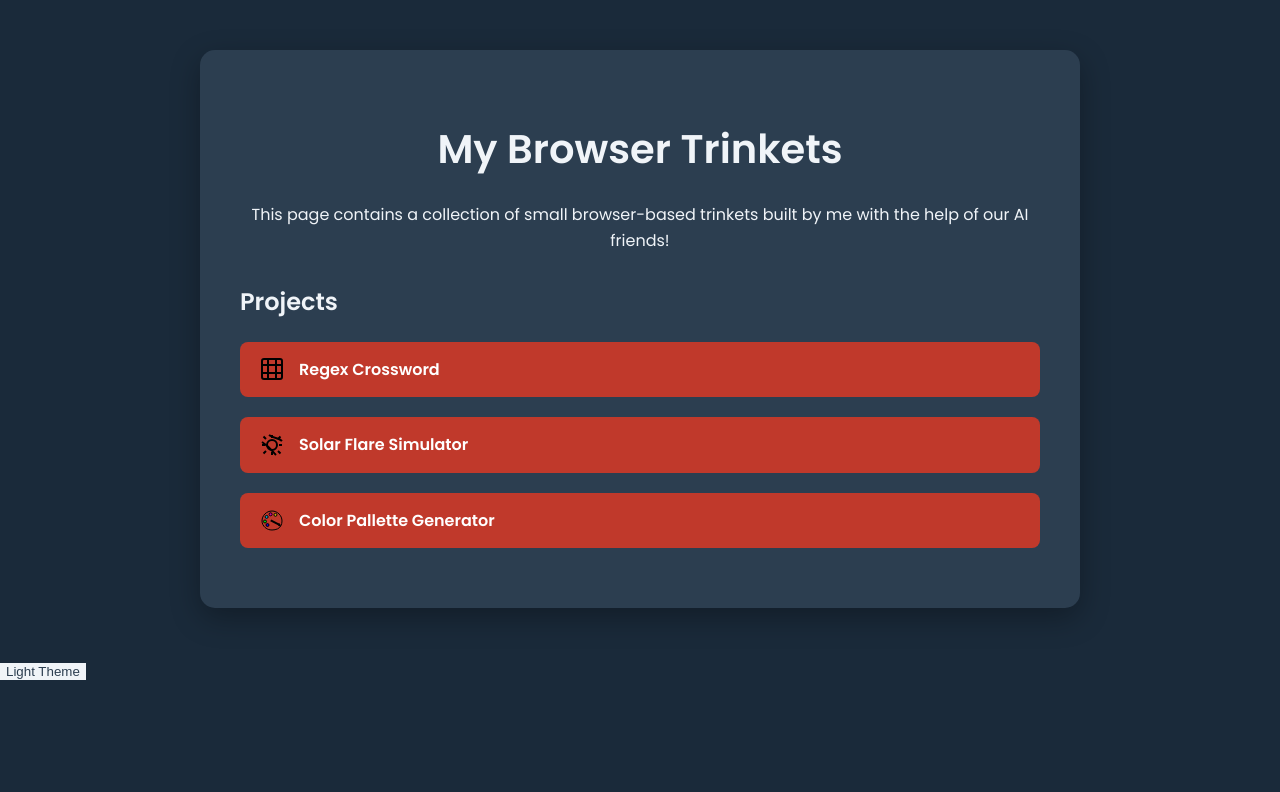
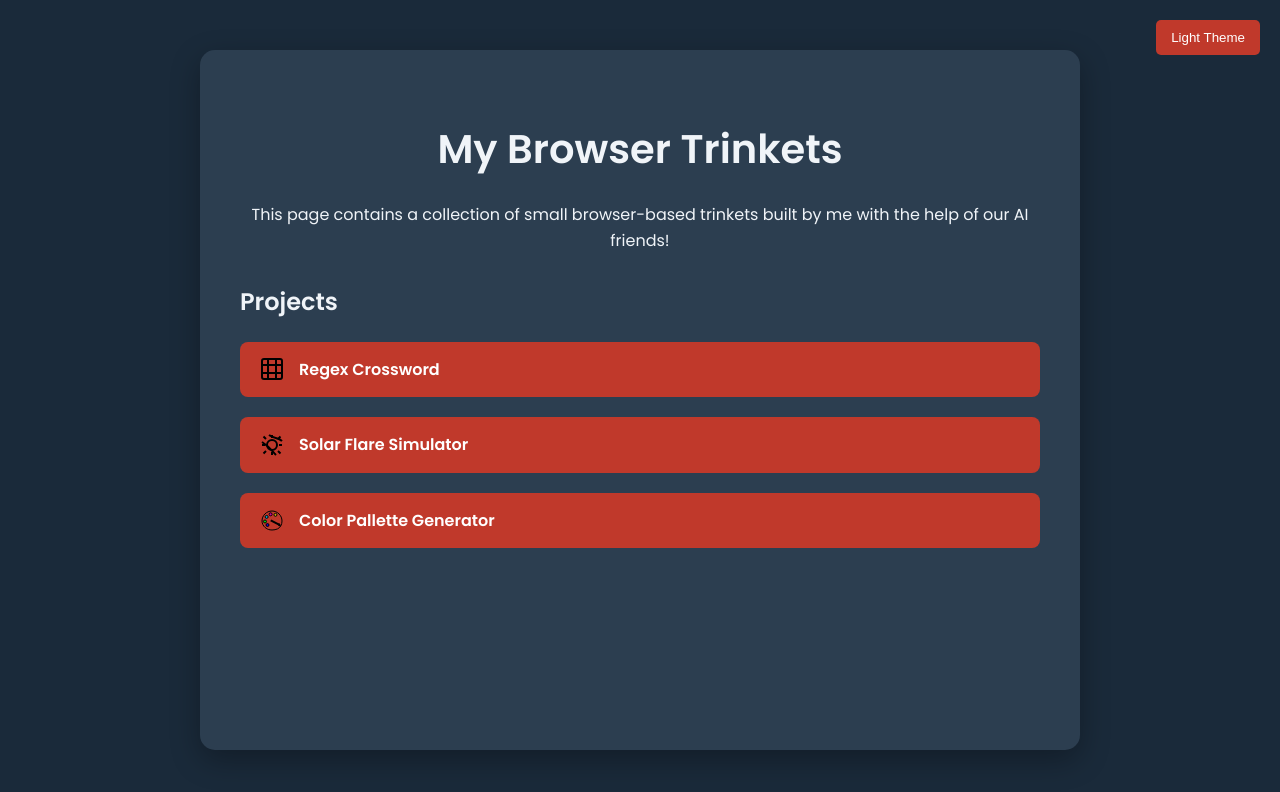
Before and after one commit to harsh2204/tinkers, a plain HTML site: page index.html in a window 1280 px wide. Both pictures are taken after a click on the button "Dark Theme". Drawn offline with nearby package versions, Linux system fonts and the light colour scheme.

Commit message:
consistency

```diff
--- a/index.html
+++ b/index.html
@@ -9,22 +9,51 @@
   <style>
     @import url("https://fonts.googleapis.com/css2?family=Poppins:wght@300;400;600&display=swap");
 
+    :root {
+      --bg-color: #e6eaee;
+      --text-color: #333;
+      --container-bg: #fff;
+      --quirky-color: #3498db;
+      --shadow-color: rgba(0, 0, 0, 0.1);
+      --accent-color: #e74c3c;
+    }
+
+    .dark-theme {
+      --bg-color: #1a2a3a;
+      --text-color: #f0f4f8;
+      --container-bg: #2c3e50;
+      --quirky-color: #e74c3c;
+      --shadow-color: rgba(0, 0, 0, 0.3);
+      --accent-color: #3498db;
+    }
+
     body {
-      font-family: "Poppins", sans-serif;
-      background-color: #e6eaee;
+      font-family: 'Poppins', sans-serif;
+      background-color: var(--bg-color);
+      color: var(--text-color);
+      line-height: 1.6;
+      transition: background-color 0.3s ease, color 0.3s ease;
+      display: flex;
+      flex-direction: column;
+      min-height: 100vh;
       margin: 0;
-      padding: 0;
-      color: #333;
-      line-height: 1.6;
     }
 
     .container {
       max-width: 800px;
       margin: 50px auto;
       padding: 40px;
-      background-color: #fff;
-      box-shadow: 0 10px 30px rgba(0, 0, 0, 0.1);
+      background-color: var(--container-bg);
+      box-shadow: 0 10px 30px var(--shadow-color);
       border-radius: 15px;
+      flex-grow: 1;
+    }
+
+    h1 {
+      font-size: clamp(2rem, 5vw, 2.5rem);
+      color: var(--text-color);
+      margin-bottom: 20px;
+      text-align: center;
     }
 
     h1,
@@ -33,16 +62,16 @@
       color: #1a2a3a;
     }
 
-    h1 {
-      font-size: 2.5em;
-      margin-bottom: 20px;
-      text-align: center;
-    }
-
     h4 {
       font-weight: 400;
       color: #2c3e50;
       text-align: center;
+      margin-bottom: 30px;
+    }
+
+    p {
+      font-size: clamp(1rem, 3vw, 1.2rem);
+      color: var(--text-color);
       margin-bottom: 30px;
     }
 
@@ -118,16 +147,30 @@
     }
 
     body.dark-theme .theme-toggle {
-      background-color: #f0f4f8;
-      color: #2c3e50;
+      background-color: #c0392b;
+      color: #fff;
     }
 
     body.dark-theme .theme-toggle:hover {
-      background-color: #e6eaee;
+      background-color: #e74c3c;
     }
 
     body.dark-theme .project-icon {
       filter: invert(1);
+    }
+
+    .theme-toggle {
+      position: fixed;
+      padding: 10px 15px;
+      border-radius: 5px;
+      cursor: pointer;
+      transition: background-color 0.3s ease, color 0.3s ease;
+      z-index: 10;
+      top: 20px;
+      right: 20px;
+      background-color: var(--text-color);
+      color: var(--bg-color);
+      border: none;
     }
   </style>
 </head>
```
Also changed, not shown: trinkets/coming-soon.html (+9 -2 lines), trinkets/flare-simulator.html (+4 -2 lines).
